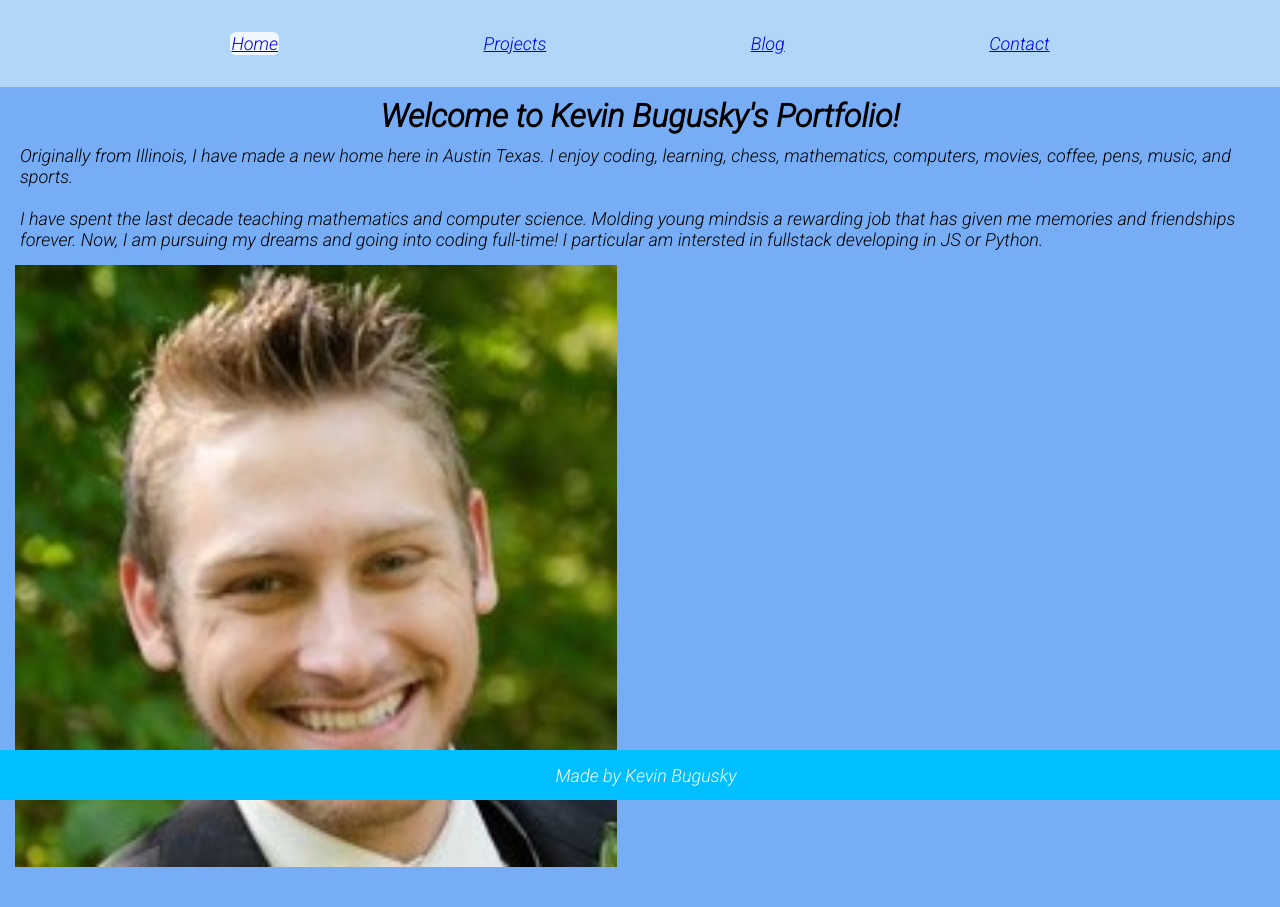
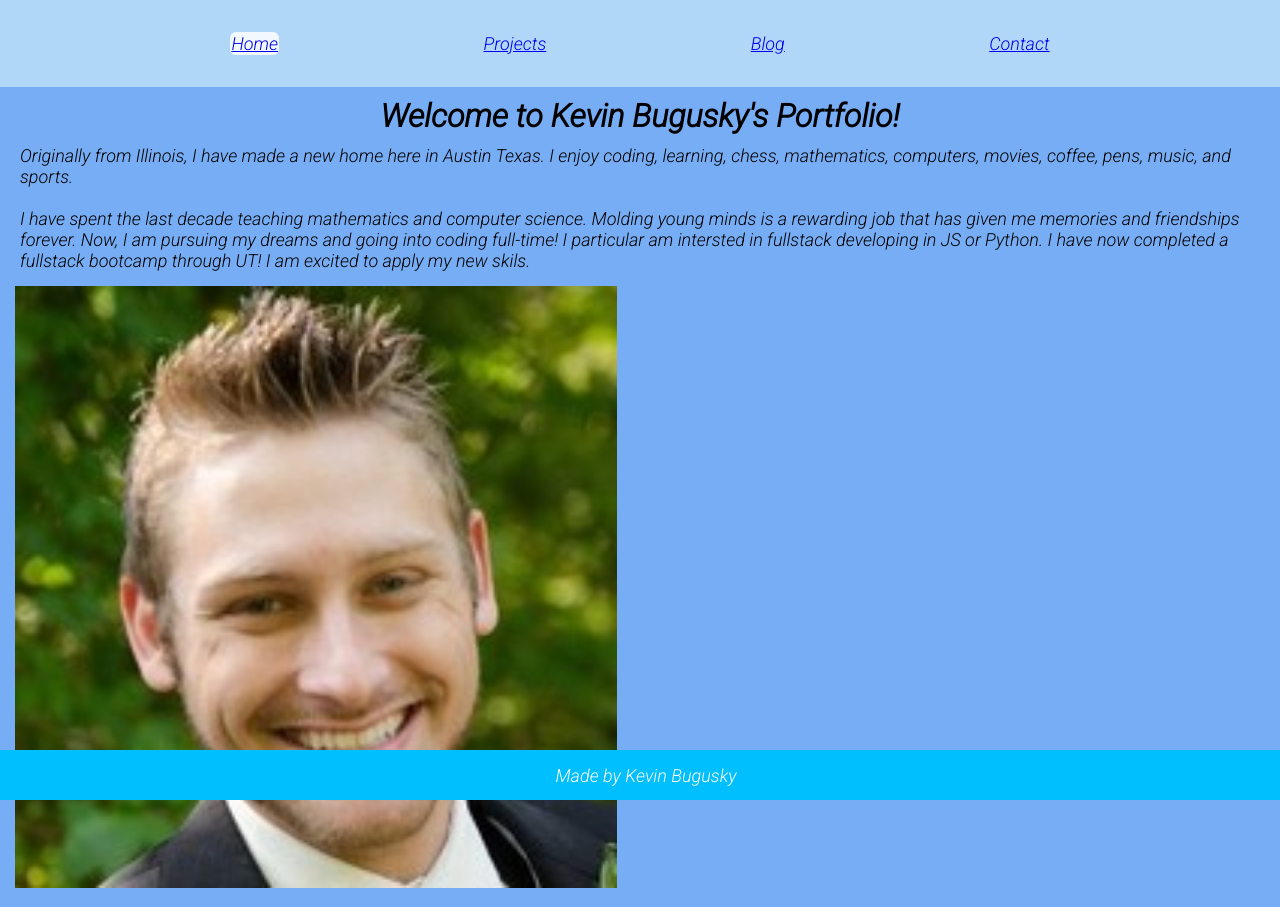
Before and after one commit to K-Bugz/ReactPortfolio, a React (Create React App) app: page / in a window 1280 px wide. Before the commit the page ends 886 px from the top, so only its background shows below. Built offline with nearby package versions, Linux system fonts and the light colour scheme.

Commit message:
updated home page

```diff
--- a/src/components/pages/Home.js
+++ b/src/components/pages/Home.js
@@ -7,9 +7,10 @@ export default function Home() {
       <p>
       Originally from Illinois, I have made a new home here in Austin Texas. I enjoy coding, learning,
       chess, mathematics, computers, movies, coffee, pens, music, and sports. <br></br><br></br>
-      I have spent the last decade teaching mathematics and computer science. Molding young mindsis a
+      I have spent the last decade teaching mathematics and computer science. Molding young minds is a
       rewarding job that has given me memories and friendships forever. Now, I am pursuing my
-      dreams and going into coding full-time! I particular am intersted in fullstack developing in JS or Python.
+      dreams and going into coding full-time! I particular am intersted in fullstack developing in JS
+      or Python. I have now completed a fullstack bootcamp through UT! I am excited to apply my new skils.
       </p>
       <img id="kev-img" src="./images/Kevin-Bugusky.jpg" alt="Kevin Bugusky in a suit"/>
     </React.Fragment>
```
